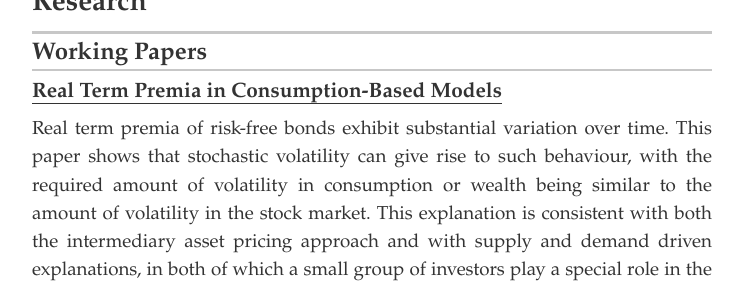
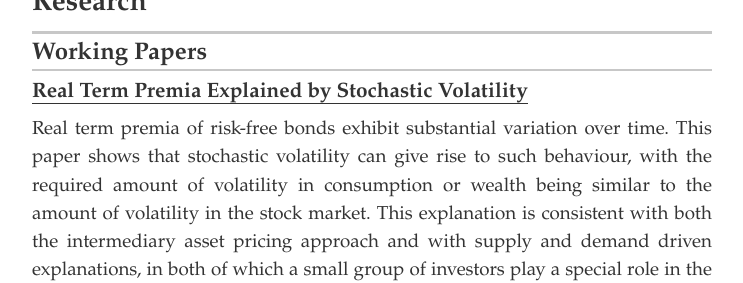
Before and after one commit to errikos-melissinos/errikos-melissinos.github.io, a Jekyll site: the page built from index.html, in a window 1280 px wide and 900 px high, scrolled down 433 px, cut to the strip 178-461 px from the top of the window. Shown: the whole strip, without its empty margins (268-1011 px from the left). Built offline with Jekyll 4.4.1, drawn with Linux system fonts in a browser that asks for light colours.

Commit message:
modified:   _data/projects.yml

```diff
--- a/_data/projects.yml
+++ b/_data/projects.yml
@@ -2,7 +2,7 @@
 # uncomment the urls if you wish to display them, and add your own URL
 
 # Real Term Premia in Consumption-Based Models
-- project: Real Term Premia in Consumption-Based Models
+- project: Real Term Premia Explained by Stochastic Volatility
   # url: https://www.dropbox.com/s/fz4hu42ir5dqhif/The%20Challenge%20of%20Real%20Interest%20Rates%20to%20Consumption-Based%20Models.pdf?dl=0
   # url: https://www.dropbox.com/sh/34s9h40je9pff5r/AACRUgleldxkDaDC2eVtMNYsa?dl=0
   # url: https://www.dropbox.com/scl/fi/soofvyqh1s7j6swb49c3s/Real-Term-Premia-in-Consumption-Based-Models.pdf?rlkey=wxv3lvv76e19hvwyqzwwm5dap&dl=0
```
